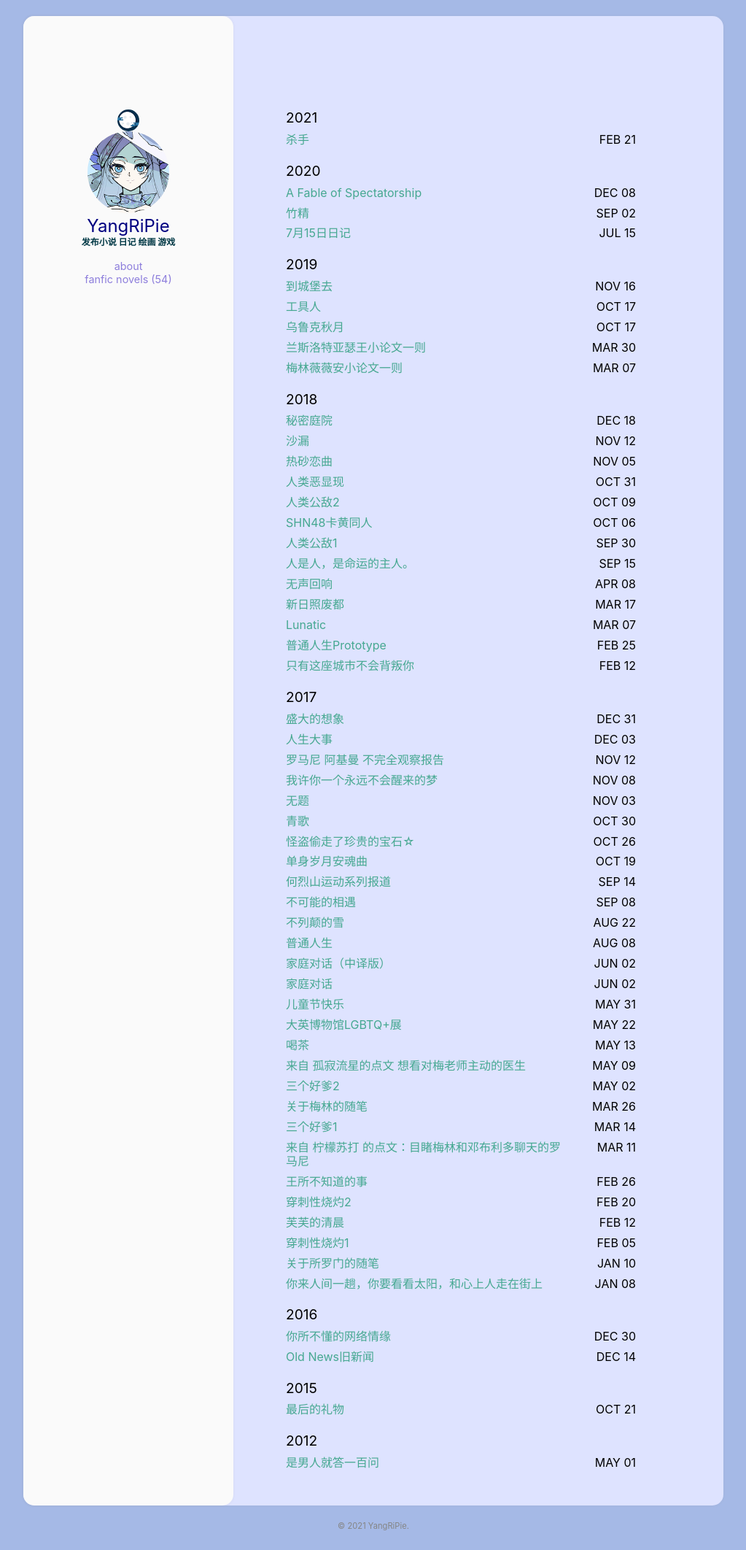
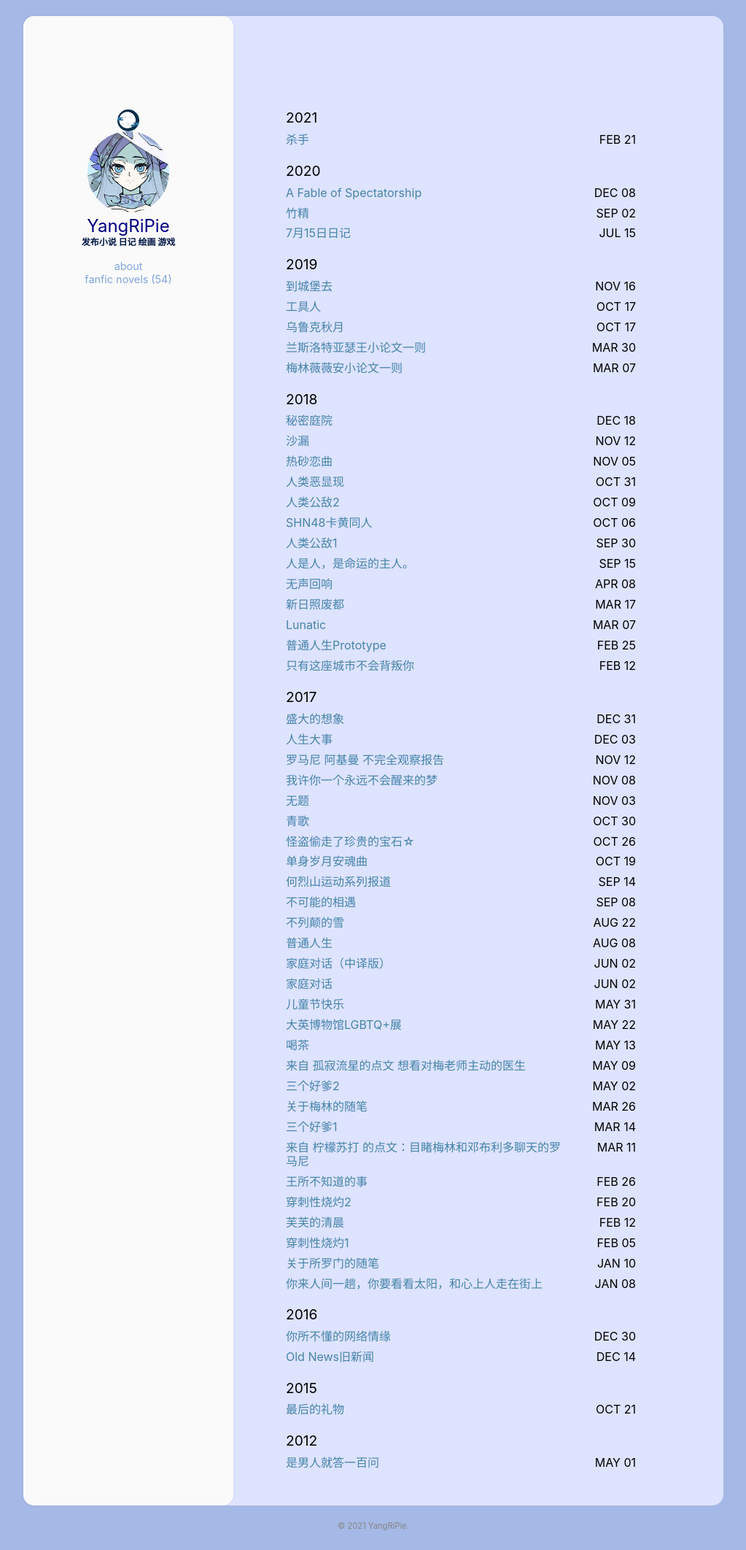
Before and after one commit to YangRiPie/yangripie.github.io, a Jekyll site: the page built from index.html, in a window 1280 px wide. Shown: the whole page at 73% size, without its empty margins (128-1151 px from the left). Built offline with Jekyll 4.4.1, drawn with Linux system fonts in a browser that asks for light colours.

Commit message:
Update main.scss

```diff
--- a/assets/css/main.scss
+++ b/assets/css/main.scss
@@ -15,20 +15,20 @@
     --header_bg: #fafafa;
     --content_bg: #dee3ff;
     --archive_font: #000;
-    --archive_title: #46a891;
-    --archive_title_hover: #87CDBD;
+    --archive_title: #4684a8;
+    --archive_title_hover: #87a2cd;
     --name_font: #000080;
-    --job_font: #003845;
-    --nav_font: #8d7edc;
-    --nav_font_hover: #D4CEF2;
+    --job_font: #001545;
+    --nav_font: #7ea4dc;
+    --nav_font_hover: #ced8f2;
     --shadow_color: rgba(160, 160, 160, 0.05);
-    --post_title: #003845;
-    --post_date: #003845;
+    --post_title: #001745;
+    --post_date: #001645;
     --post_text: #4c4c4c;
     --post_h3: #4c4c4c;
-    --post_link: #46a891;
-    --post_link_hover: #87CDBD;
-    --inlinecode_text: #FFAA00;
+    --post_link: #466aa8;
+    --post_link_hover: #879bcd;
+    --inlinecode_text: #5d00ff;
     --blockquote: #333;
     --footer_font: #858585;
     --footer_font_a: #000;
```
